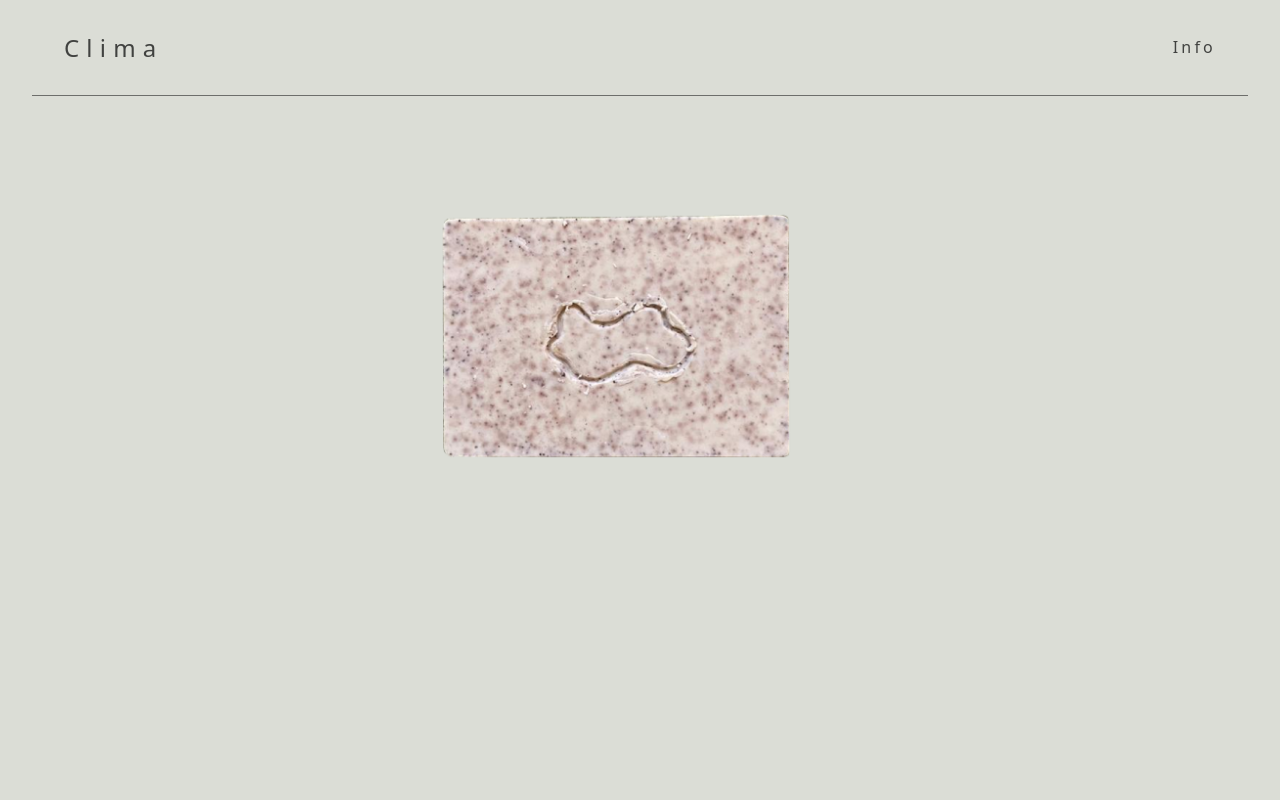
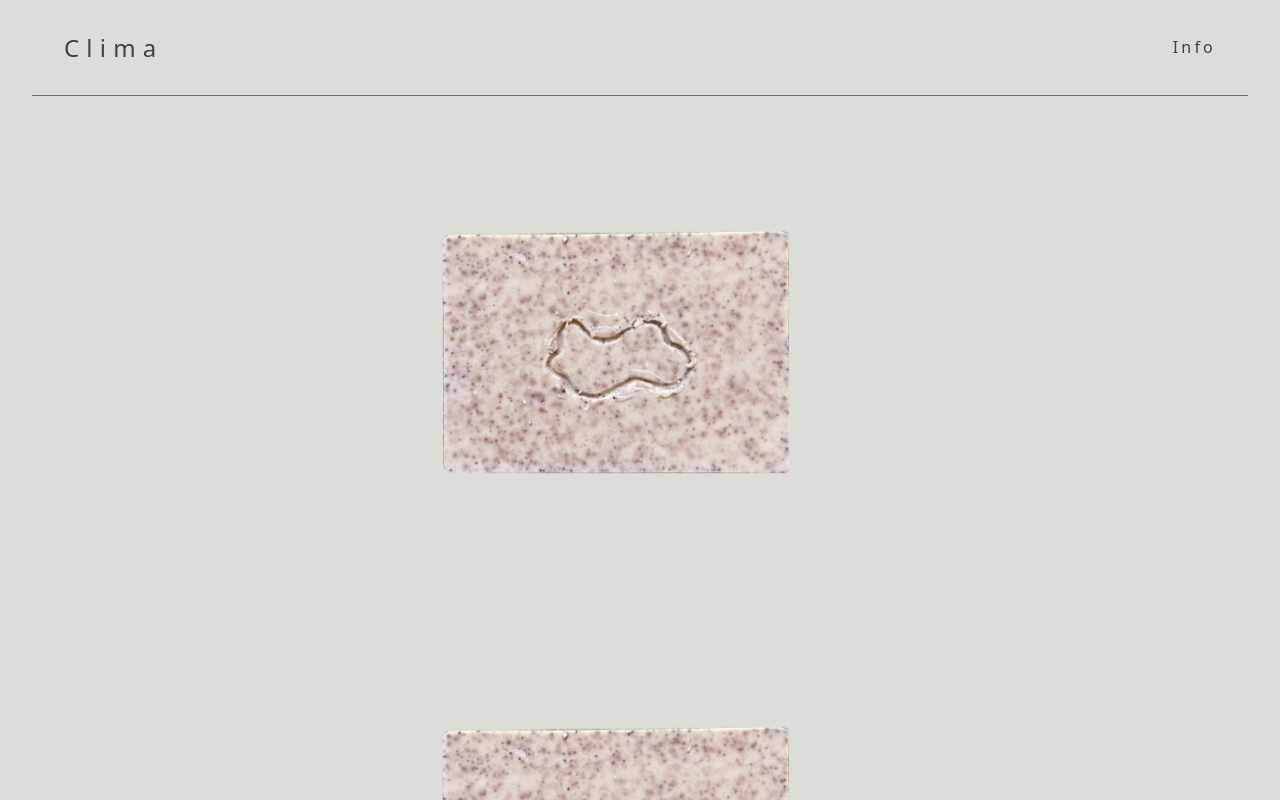
Before and after one commit to owen-addison/clima-e-comm-site, a React (Vite) app: page / in a window 1280 px wide. Shown: the top 800 px of the page. Built offline with nearby package versions, Linux system fonts and the light colour scheme; a web font is replaced by a local one.

Commit message:
[feat] Restructure App component - Restructure App component for floating header and snap scrolling - Wrap Header and item-container in app-container div - Adjust layout to accommodate fixed header and scrollable content - Prepare structure for single scrollbar implementation

```diff
--- a/src/App.jsx
+++ b/src/App.jsx
@@ -10,13 +10,10 @@ function App() {
   const [activeItemId, setActiveItemId] = useState(null);
 
   const toggleItemDetail = (id) => {
-    // If the clicked item is already active, close it by setting null
-    // Otherwise, open the clicked item by setting its id
     setActiveItemId((prevId) => (prevId === id ? null : id));
   };
 
   useEffect(() => {
-    // Simulate fetching data from an API
     fetch('/api/items.json')
       .then((response) => response.json())
       .then((data) => setItems(data.items))
@@ -24,9 +21,9 @@ function App() {
   }, []);
 
   return (
-    <>
+    <div className="app-container">
       <Header onShowInfo={() => setShowInfo(true)} />
-      <div className="item-container-parent">
+      <div className="item-container">
         {showInfo ? (
           <Info onClose={() => setShowInfo(false)} />
         ) : (
@@ -40,7 +37,7 @@ function App() {
           ))
         )}
       </div>
-    </>
+    </div>
   );
 }
 
```
